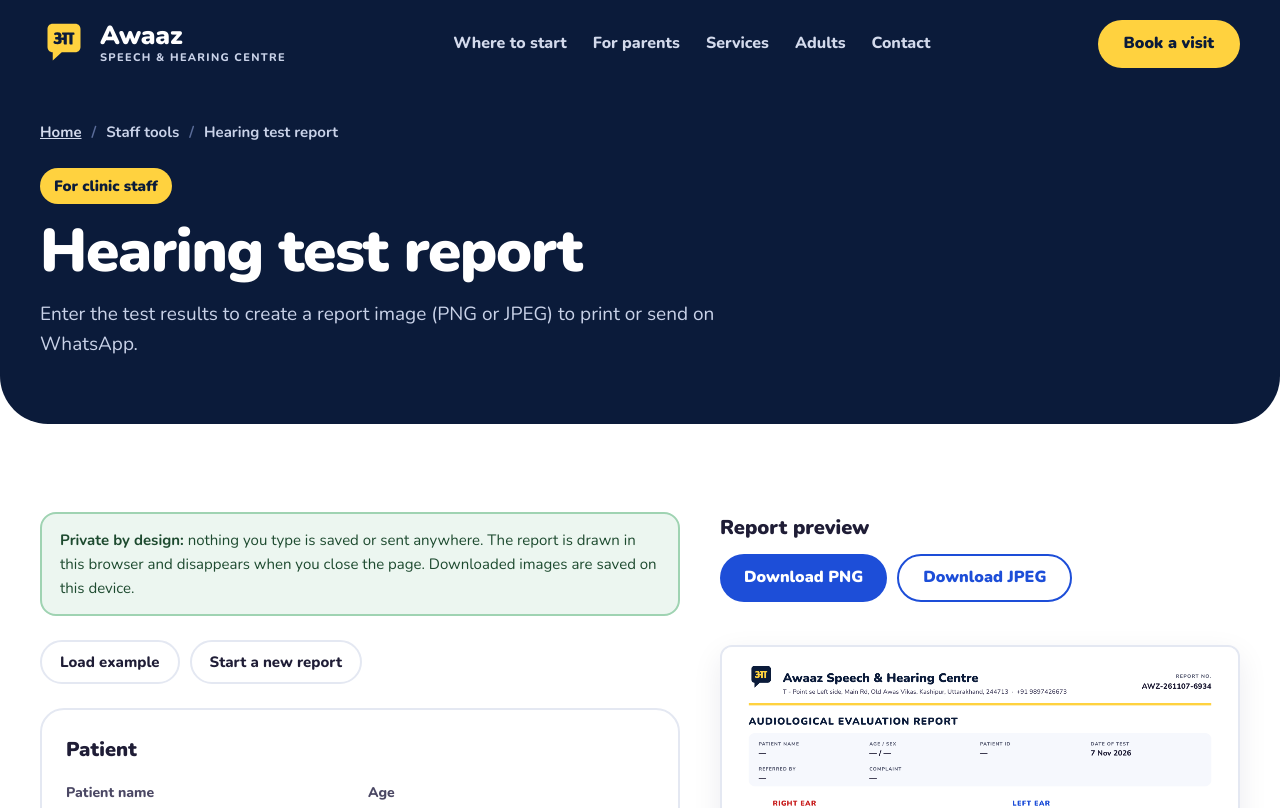
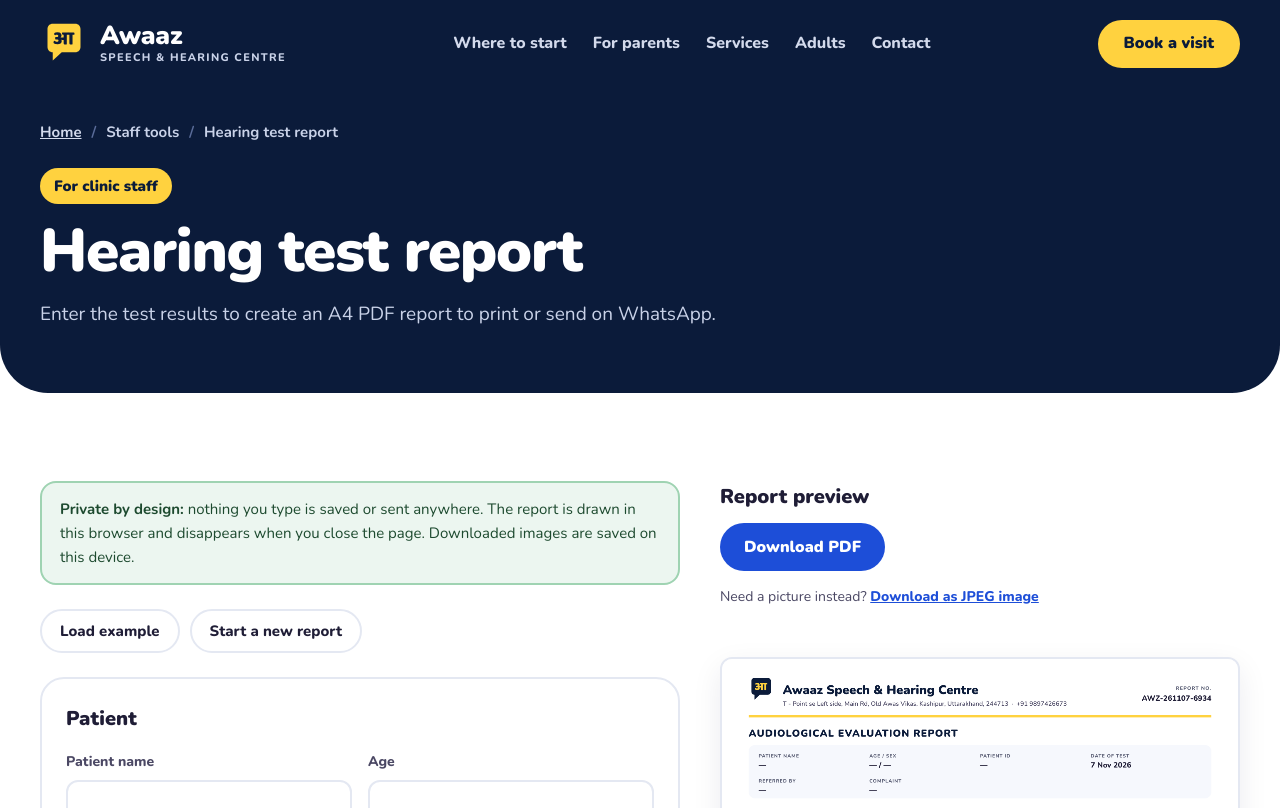
Before and after one commit to AnantDuhan/Awaaz-Speech-and-Hearing-Centre, a Next.js app: page /tools/hearing-report in a window 1280 px wide. Shown: the top 808 px of the page. Built offline with nearby package versions, Linux system fonts and the light colour scheme.

Commit message:
feat(report): update hearing report tool to generate A4 PDF and add JPEG download option

```diff
--- a/src/app/tools/hearing-report/page.tsx
+++ b/src/app/tools/hearing-report/page.tsx
@@ -19,7 +19,7 @@ export default function HearingReportPage() {
         eyebrow="For clinic staff"
         title="Hearing test report"
       >
-        <p>Enter the test results to create a report image (PNG or JPEG) to print or send on WhatsApp.</p>
+        <p>Enter the test results to create an A4 PDF report to print or send on WhatsApp.</p>
       </PageIntro>
       <section className={ui.section} aria-label="Report form">
         <div className={ui.container}>
--- a/src/components/report/HearingReportTool.module.css
+++ b/src/components/report/HearingReportTool.module.css
@@ -304,6 +304,28 @@
   cursor: wait;
 }
 
+.altDownload {
+  font-size: 0.875rem;
+  color: var(--muted);
+}
+
+.linkButton {
+  min-height: 32px;
+  padding: 0;
+  border: 0;
+  background: none;
+  color: var(--accent);
+  font: inherit;
+  font-weight: 800;
+  text-decoration: underline;
+  cursor: pointer;
+}
+
+.linkButton:disabled {
+  opacity: 0.55;
+  cursor: wait;
+}
+
 .actionOutline,
 .actionOutline:hover {
   border: 2px solid var(--accent);
--- a/src/components/report/HearingReportTool.tsx
+++ b/src/components/report/HearingReportTool.tsx
@@ -21,6 +21,7 @@ import {
   STATUS_OPTIONS,
   type Thresholds,
 } from "@/lib/audiometry";
+import { jpegToPdf } from "@/lib/pdf";
 import { type ClinicInfo, drawReport, type ReportData } from "@/lib/renderReport";
 import ui from "@/styles/ui.module.css";
 import styles from "./HearingReportTool.module.css";
@@ -110,12 +111,13 @@ function exampleReport(): ReportData {
   return report;
 }
 
+/** Keeps letters from any script (so Hindi names survive), drops everything else. */
 function fileSlug(text: string) {
   return (
     text
       .trim()
       .toLowerCase()
-      .replace(/[^a-z0-9]+/g, "-")
+      .replace(/[^\p{L}\p{M}\p{N}]+/gu, "-")
       .replace(/^-|-$/g, "") || "patient"
   );
 }
@@ -143,7 +145,7 @@ export function HearingReportTool() {
     try {
       return (
         typeof navigator.canShare === "function" &&
-        navigator.canShare({ files: [new File([""], "report.png", { type: "image/png" })] })
+        navigator.canShare({ files: [new File([""], "report.pdf", { type: "application/pdf" })] })
       );
     } catch {
       return false;
@@ -208,42 +210,58 @@ export function HearingReportTool() {
     0,
   );
 
-  const renderBlob = (type: "image/png" | "image/jpeg") =>
-    new Promise<Blob | null>((resolve) => {
+  /** Draws the report at 300 dpi (2480 × 3508) and returns it as a JPEG. */
+  const renderJpeg = () =>
+    new Promise<{ blob: Blob; width: number; height: number } | null>((resolve) => {
       const canvas = document.createElement("canvas");
       drawReport(canvas, data, CLINIC, { scale: 2, fontFamily });
-      canvas.toBlob(resolve, type, 0.92);
+      canvas.toBlob(
+        (blob) => resolve(blob ? { blob, width: canvas.width, height: canvas.height } : null),
+        "image/jpeg",
+        0.9,
+      );
     });
 
   const fileName = (extension: string) =>
     `hearing-report-${fileSlug(data.patient.name)}-${data.testDate || "undated"}.${extension}`;
 
-  const download = async (type: "image/png" | "image/jpeg", extension: string) => {
-    const blob = await renderBlob(type);
-    if (!blob) {
-      setStatus("Sorry, the image couldn't be created in this browser.");
+  const makeFile = async (format: "pdf" | "jpg") => {
+    const image = await renderJpeg();
+    if (!image) return null;
+    if (format === "jpg") return new File([image.blob], fileName("jpg"), { type: "image/jpeg" });
+    const bytes = new Uint8Array(await image.blob.arrayBuffer());
+    const pdf = jpegToPdf(bytes, image.width, image.height, {
+      title: `Hearing test report${data.patient.name.trim() ? ` — ${data.patient.name.trim()}` : ""}`,
+      author: site.name,
+    });
+    return new File([pdf], fileName("pdf"), { type: "application/pdf" });
+  };
+
+  const download = async (format: "pdf" | "jpg") => {
+    const file = await makeFile(format);
+    if (!file) {
+      setStatus("Sorry, the report couldn't be created in this browser.");
       return;
     }
-    const url = URL.createObjectURL(blob);
+    const url = URL.createObjectURL(file);
     const link = document.createElement("a");
     link.href = url;
-    link.download = fileName(extension);
+    link.download = file.name;
     document.body.appendChild(link);
     link.click();
     link.remove();
     setTimeout(() => URL.revokeObjectURL(url), 2000);
-    setStatus(`Saved ${fileName(extension)}`);
+    setStatus(`Saved ${file.name}`);
   };
 
   const share = async () => {
-    const blob = await renderBlob("image/jpeg");
-    if (!blob) return;
-    const file = new File([blob], fileName("jpg"), { type: "image/jpeg" });
+    const file = await makeFile("pdf");
+    if (!file) return;
     try {
       await navigator.share({ files: [file], title: "Hearing test report" });
       setStatus("Shared.");
     } catch (error) {
-      if ((error as DOMException)?.name !== "AbortError") setStatus("Sharing didn't work — download the image instead.");
+      if ((error as DOMException)?.name !== "AbortError") setStatus("Sharing didn't work — download the PDF instead.");
     }
   };
 
@@ -610,17 +628,9 @@ export function HearingReportTool() {
               type="button"
               className={`${ui.btn} ${ui.btnSmall} ${ui.btnAccent} ${styles.action}`}
               disabled={!fontsReady}
-              onClick={() => download("image/png", "png")}
+              onClick={() => download("pdf")}
             >
-              Download PNG
-            </button>
-            <button
-              type="button"
-              className={`${ui.btn} ${ui.btnSmall} ${styles.action} ${styles.actionOutline}`}
-              disabled={!fontsReady}
-              onClick={() => download("image/jpeg", "jpg")}
-            >
-              Download JPEG
+              Download PDF
             </button>
             {canShare ? (
               <button
@@ -629,10 +639,21 @@ export function HearingReportTool() {
                 disabled={!fontsReady}
                 onClick={share}
               >
-                Share
+                Share PDF
               </button>
             ) : null}
           </div>
+          <p className={styles.altDownload}>
+            Need a picture instead?{" "}
+            <button
+              type="button"
+              className={styles.linkButton}
+              disabled={!fontsReady}
+              onClick={() => download("jpg")}
+            >
+              Download as JPEG image
+            </button>
+          </p>
           <p className={styles.statusMessage} aria-live="polite">
             {status}
           </p>
--- /dev/null
+++ b/src/lib/pdf.ts
@@ -0,0 +1,82 @@
+/**
+ * Wraps one JPEG in a single-page A4 PDF, in the browser, with no library.
+ * The JPEG is embedded as-is (DCTDecode), so the PDF matches the preview exactly.
+ */
+
+const A4 = { width: 595.28, height: 841.89 }; // points
+
+/** PDF text string as UTF-16BE hex, so any name (including Devanagari) is stored safely. */
+function pdfText(text: string) {
+  let hex = "FEFF";
+  for (let i = 0; i < text.length; i++) hex += text.charCodeAt(i).toString(16).padStart(4, "0");
+  return `<${hex.toUpperCase()}>`;
+}
+
+function pdfDate(date: Date) {
+  const pad = (n: number) => String(n).padStart(2, "0");
+  return `D:${date.getFullYear()}${pad(date.getMonth() + 1)}${pad(date.getDate())}${pad(date.getHours())}${pad(date.getMinutes())}${pad(date.getSeconds())}`;
+}
+
+export function jpegToPdf(
+  jpeg: Uint8Array<ArrayBuffer>,
+  pixelWidth: number,
+  pixelHeight: number,
+  info: { title: string; author: string },
+): Blob {
+  const encoder = new TextEncoder();
+  const parts: Uint8Array<ArrayBuffer>[] = [];
+  const offsets: number[] = [];
+  let length = 0;
+
+  const add = (part: string | Uint8Array<ArrayBuffer>) => {
+    const bytes = typeof part === "string" ? encoder.encode(part) : part;
+    parts.push(bytes);
+    length += bytes.length;
+  };
+  const startObject = (id: number) => {
+    offsets[id] = length;
+    add(`${id} 0 obj\n`);
+  };
+
+  // Header; the second line marks the file as binary.
+  add("%PDF-1.4\n");
+  add(new Uint8Array([0x25, 0xe2, 0xe3, 0xcf, 0xd3, 0x0a]));
+
+  startObject(1);
+  add("<< /Type /Catalog /Pages 2 0 R >>\nendobj\n");
+
+  startObject(2);
+  add("<< /Type /Pages /Kids [3 0 R] /Count 1 >>\nendobj\n");
+
+  startObject(3);
+  add(
+    `<< /Type /Page /Parent 2 0 R /MediaBox [0 0 ${A4.width} ${A4.height}] ` +
+      "/Resources << /XObject << /Im0 4 0 R >> /ProcSet [/PDF /ImageC] >> /Contents 5 0 R >>\nendobj\n",
+  );
+
+  startObject(4);
+  add(
+    `<< /Type /XObject /Subtype /Image /Width ${pixelWidth} /Height ${pixelHeight} ` +
+      `/ColorSpace /DeviceRGB /BitsPerComponent 8 /Filter /DCTDecode /Length ${jpeg.length} >>\nstream\n`,
+  );
+  add(jpeg);
+  add("\nendstream\nendobj\n");
+
+  // Draw the image across the whole A4 page.
+  const content = `q\n${A4.width} 0 0 ${A4.height} 0 0 cm\n/Im0 Do\nQ\n`;
+  startObject(5);
+  add(`<< /Length ${encoder.encode(content).length} >>\nstream\n${content}endstream\nendobj\n`);
+
+  startObject(6);
+  add(
+    `<< /Title ${pdfText(info.title)} /Author ${pdfText(info.author)} ` +
+      `/Creator (Awaaz hearing report tool) /CreationDate (${pdfDate(new Date())}) >>\nendobj\n`,
+  );
+
+  const xrefOffset = length;
+  add("xref\n0 7\n0000000000 65535 f \n");
+  for (let id = 1; id <= 6; id++) add(`${String(offsets[id]).padStart(10, "0")} 00000 n \n`);
+  add(`trailer\n<< /Size 7 /Root 1 0 R /Info 6 0 R >>\nstartxref\n${xrefOffset}\n%%EOF\n`);
+
+  return new Blob(parts, { type: "application/pdf" });
+}
```
Also changed, not shown: 1 other file (tests, documents, lock files or other folders).
